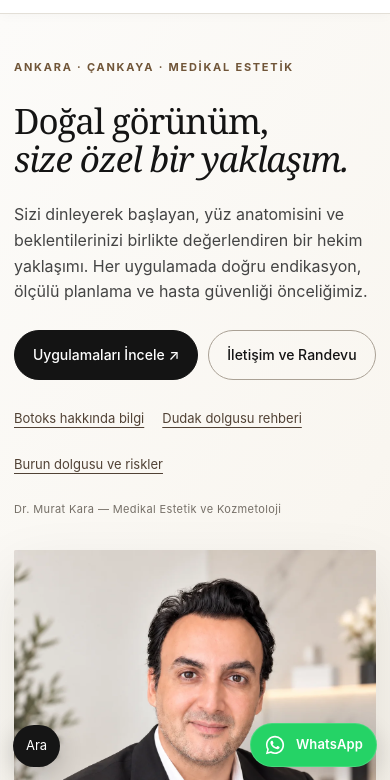
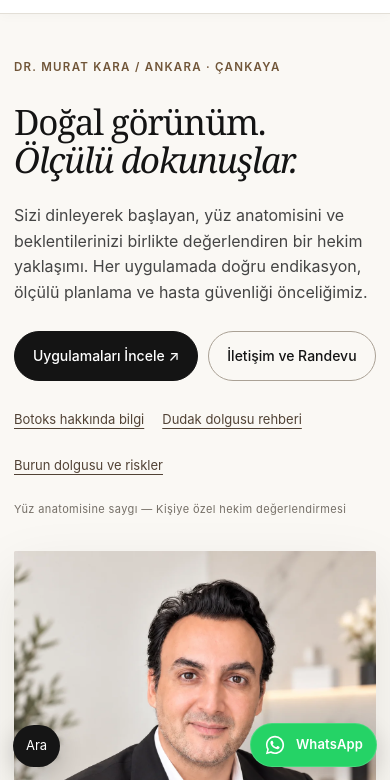
Before and after one commit to drmuratkara89-cpu/drmuratkara.com, a plain HTML site: page index.html in a window 390 px wide. Shown: the part 64-844 px from the top of the page. Drawn offline with Linux system fonts and the light colour scheme.

Commit message:
Refine premium editorial homepage and responsive styling

```diff
--- a/index.html
+++ b/index.html
@@ -197,15 +197,15 @@
     <section class="hero hero-premium" aria-labelledby="premium-title">
       <div class="wrap premium-hero-grid">
         <div class="premium-hero-copy">
-          <div class="eyebrow">Ankara · Çankaya · Medikal Estetik</div>
-          <h1 id="premium-title">Doğal görünüm,<br><em>size özel bir yaklaşım.</em></h1>
+          <div class="eyebrow">DR. MURAT KARA <span aria-hidden="true">/</span> ANKARA · ÇANKAYA</div>
+          <h1 id="premium-title">Doğal görünüm.<br><em>Ölçülü dokunuşlar.</em></h1>
           <p class="lead">Sizi dinleyerek başlayan, yüz anatomisini ve beklentilerinizi birlikte değerlendiren bir hekim yaklaşımı. Her uygulamada doğru endikasyon, ölçülü planlama ve hasta güvenliği önceliğimiz.</p>
           <div class="premium-hero-actions">
             <a class="btn dark" href="/uygulamalar.html">Uygulamaları İncele <span aria-hidden="true">↗</span></a>
             <a class="btn premium-outline" href="/iletisim.html">İletişim ve Randevu</a>
           </div>
           <nav class="premium-focus-links" aria-label="Sık araştırılan uygulamalar"><a href="/botulinum-toksin.html">Botoks hakkında bilgi</a><a href="/dudak-dolgusu.html">Dudak dolgusu rehberi</a><a href="/burun-dolgusu.html">Burun dolgusu ve riskler</a></nav>
-          <p class="premium-hero-signature">Dr. Murat Kara <span aria-hidden="true">—</span> Medikal Estetik ve Kozmetoloji</p>
+          <p class="premium-hero-signature">Yüz anatomisine saygı <span aria-hidden="true">—</span> Kişiye özel hekim değerlendirmesi</p>
         </div>
         <figure class="premium-hero-portrait">
           <img src="/murat-premium-hero.webp" alt="Dr. Murat Kara, medikal estetik ve kozmetoloji hekimi" width="1148" height="1371" fetchpriority="high" decoding="async">
--- a/styles.css
+++ b/styles.css
@@ -1393,3 +1393,22 @@ footer a:hover { color: #fff; }
 .premium-home .instagram-follow-link:hover { color:#745940; border-color:currentColor; }
 .premium-home .instagram-follow-link:focus-visible { outline:3px solid #a88760; outline-offset:4px; }
 @media(max-width:560px){.premium-home .instagram-follow{align-items:flex-start;flex-wrap:wrap;padding:16px;gap:10px 12px;}.premium-home .instagram-follow-icon{flex-basis:38px;width:38px;height:38px;}.premium-home .instagram-follow-link{margin-left:50px;padding-top:5px;}}
+
+/* CuriGate Premium Editorial pass - 2026-11-09; scoped to home */
+.premium-home .hero-premium{background:linear-gradient(125deg,#f8f5ef 0%,#fdfcf9 58%,#eee9df 100%)}
+.premium-home .premium-hero-copy .eyebrow{letter-spacing:.18em;font-size:.72rem;font-weight:600}
+.premium-home #premium-title{letter-spacing:-.045em;text-wrap:balance}
+.premium-home #premium-title em{font-weight:400}
+.premium-home .premium-hero-portrait{overflow:hidden}
+.premium-home .premium-hero-portrait img{display:block;object-fit:cover}
+.premium-home .featured-card{transition:transform .28s ease,box-shadow .28s ease,border-color .28s ease}
+@media(hover:hover) and (prefers-reduced-motion:no-preference){
+  .premium-home .featured-card:hover{transform:translateY(-3px);box-shadow:0 15px 40px rgba(34,30,25,.075)}
+}
+.premium-home .premium-hero-actions a:focus-visible,.premium-home .featured-card:focus-visible{outline:3px solid #77634f;outline-offset:3px}
+@media(max-width:700px){
+  .premium-home .hero-premium{background:#faf8f4}
+  .premium-home #premium-title{letter-spacing:-.035em}
+  .premium-home .premium-hero-copy .eyebrow{letter-spacing:.11em}
+}
+@media(prefers-reduced-motion:reduce){.premium-home .featured-card{transition:none}}
```
